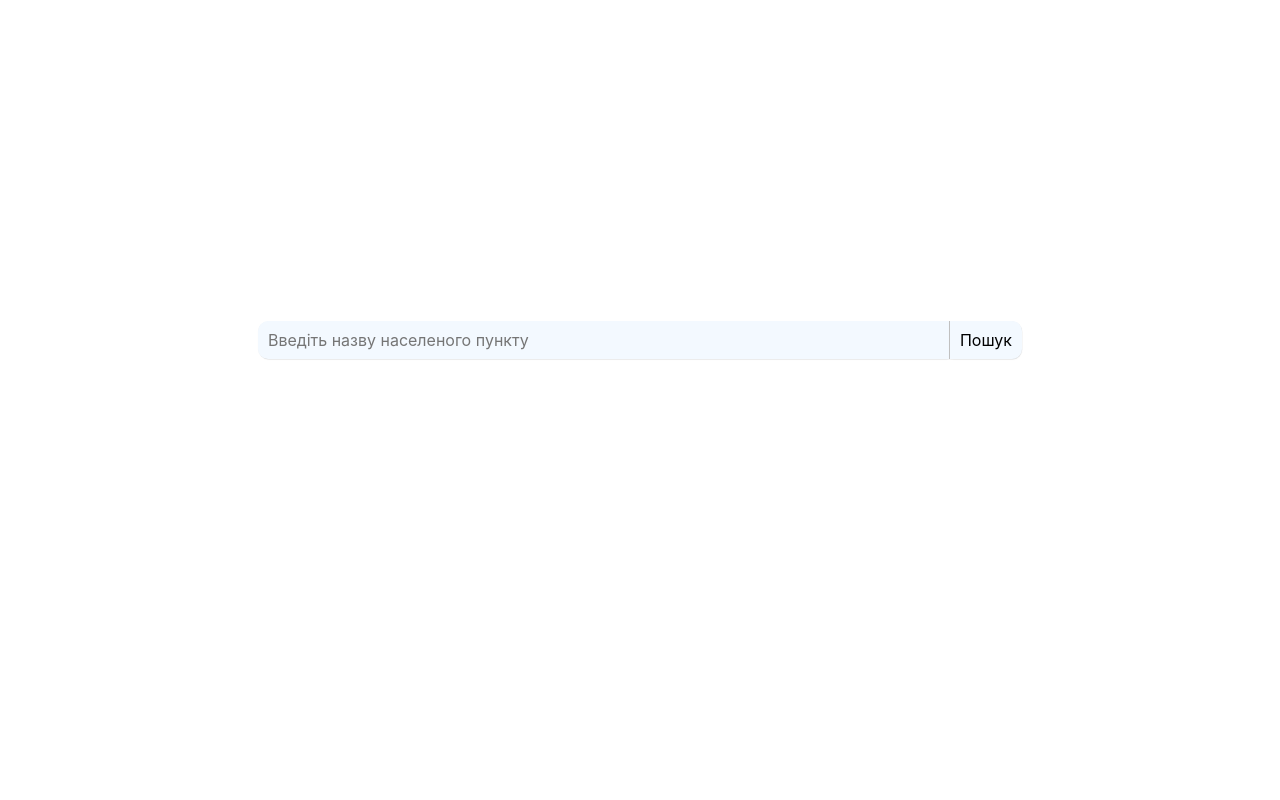
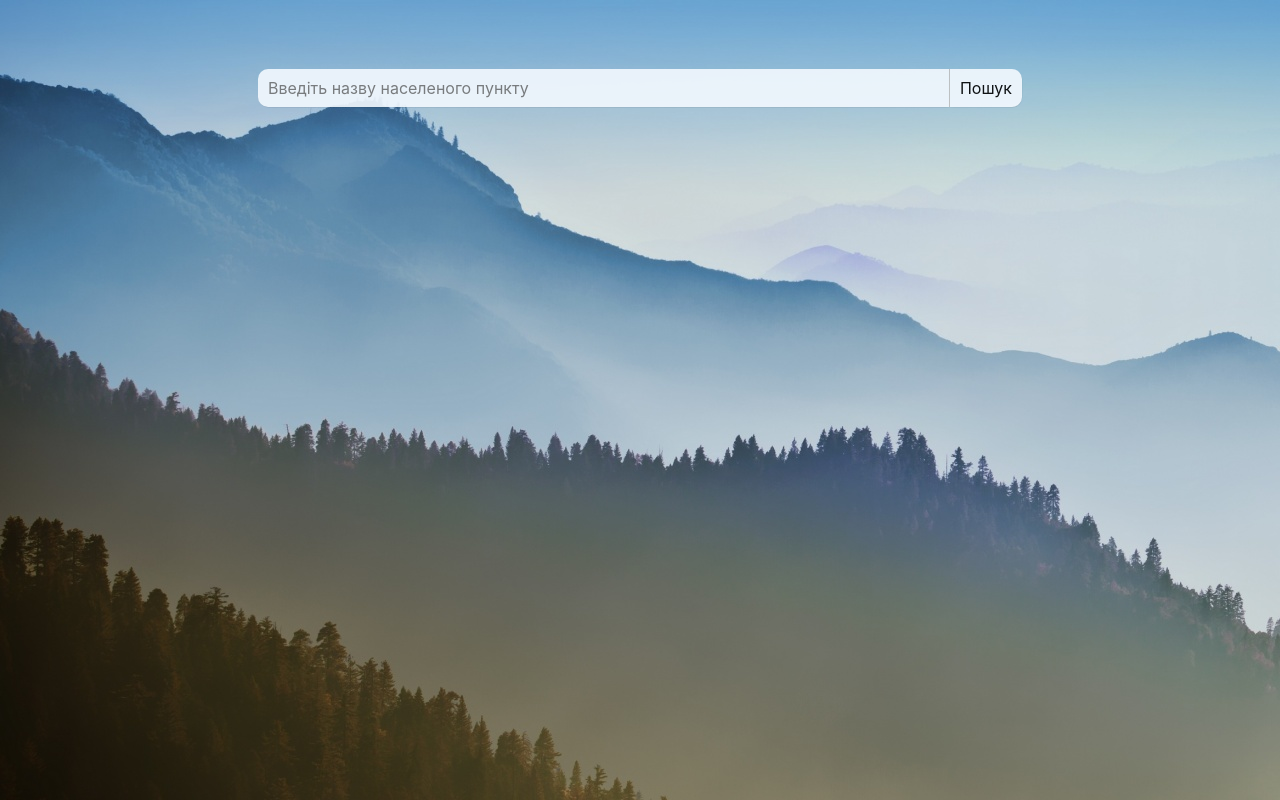
Before and after one commit to ruslan-horaiskyi/weatherApp, a React (Create React App) app: page / in a window 1280 px wide. Built offline with nearby package versions, Linux system fonts and the light colour scheme.

Commit message:
Restyling, add background image

```diff
--- a/src/App.module.css
+++ b/src/App.module.css
@@ -27,14 +27,18 @@
   --width-full: 100%;
 }
 
+html {
+  background-image: url("./constants/Img/background.jpg");
+}
+
 html,
 body {
-  background-color: var(--color-background);
+  background-color: transparent;
   overflow-y: hidden;
   max-width: var(--width-desktop);
   display: flex;
   justify-content: center;
-  align-items: center;
+  align-items: start;
   height: 90vh;
 }
 
@@ -49,7 +53,7 @@ input::-webkit-inner-spin-button {
   max-width: 780px;
   height: fit-content;
   display: flex;
-  padding: 0.5rem;
+  padding: 4rem 0.5rem;
 }
 
 ::-webkit-scrollbar {
--- a/src/components/CardList/Card/Card.jsx
+++ b/src/components/CardList/Card/Card.jsx
@@ -41,11 +41,11 @@ const Card = memo(({ data, isActive, handleClick }) => {
         <CustomIcon weatherStatus={weather[0]?.main} />
       </div>
       <div className={styles.temperature}>
-        <div>
+        <div className={styles.temperatureBox}>
           <span className={styles.temperatureText}>min. </span>
           <span>{minTemp}&deg;</span>
         </div>
-        <div>
+        <div className={styles.temperatureBox}>
           <span className={styles.temperatureText}>max. </span>
           <span>{maxTemp}&deg;</span>
         </div>
--- a/src/components/CardList/Card/Card.module.css
+++ b/src/components/CardList/Card/Card.module.css
@@ -9,6 +9,7 @@
   background-color: var(--color-primary);
   transition: all var(--transition-duration) var(--transition-ease);
   min-width: 120px;
+  opacity: 0.9;
 }
 
 .card:hover,
@@ -48,6 +49,11 @@
   margin: 5px 0;
 }
 
+.temperatureBox {
+  display: flex;
+  flex-direction: column;
+}
+
 .temperatureText {
   font-size: var(--font-size-small);
 }
--- a/src/components/CardList/CardList.module.css
+++ b/src/components/CardList/CardList.module.css
@@ -1,13 +1,13 @@
 .cardList {
   display: flex;
   justify-content: space-between;
-  padding: var(--spacing-small);
   gap: var(--spacing-small);
   transition: all var(--transition-duration) var(--transition-ease);
   scroll-behavior: smooth;
   overflow: scroll auto;
-  padding: var(--spacing-medium) var(--spacing-small);
+  padding: var(--spacing-medium);
   width: 100%;
+  max-width: fit-content;
 }
 
 .cardListContainer {
--- a/src/components/MoreInfo/MoreInfo.module.css
+++ b/src/components/MoreInfo/MoreInfo.module.css
@@ -8,6 +8,7 @@
   width: var(--width-full);
   max-width: 500px;
   background-color: var(--color-primary);
+  opacity: 0.9;
 }
 
 .moreInfo {
--- a/src/components/SearchForm/SearchForm.module.css
+++ b/src/components/SearchForm/SearchForm.module.css
@@ -3,6 +3,7 @@
   border-radius: 10px;
   display: flex;
   width: 100%;
+  opacity: 0.9;
 }
 
 .searchForm:focus {
```
Also changed, not shown: src/constants/Img/background.jpg (added).
